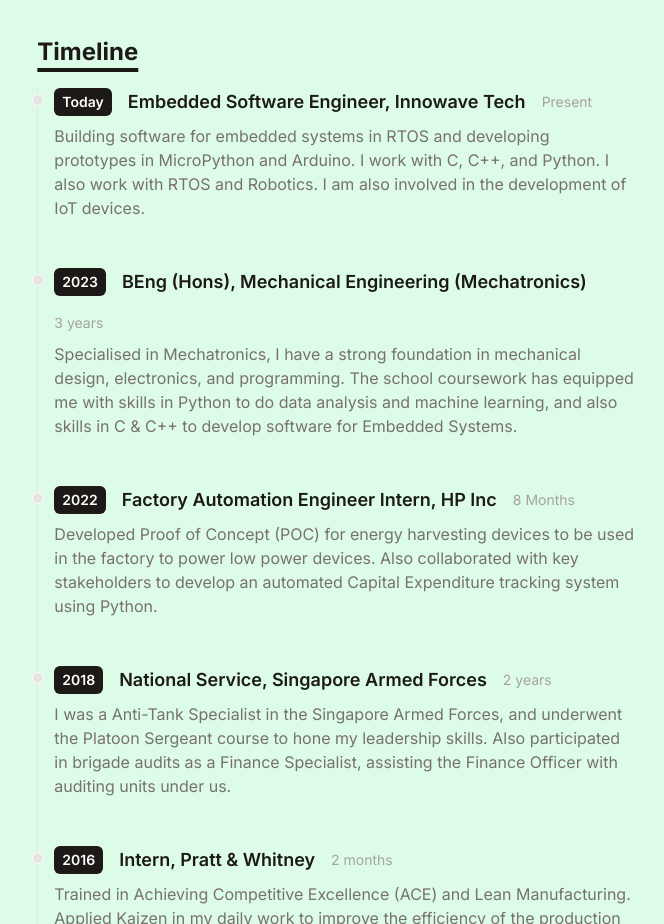
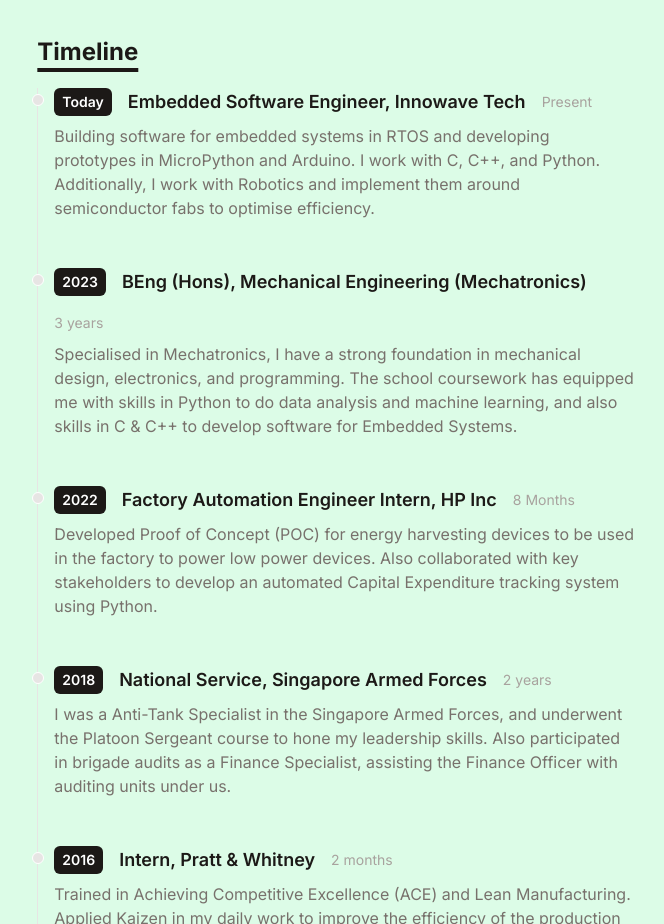
Before and after one commit to jackhww/phrogfolio-site, a React (Vite) app: page / in a window 1280 px wide. Shown: the part 2200-3124 px from the top of the page, without its empty margins (304-968 px from the left). Built offline with nearby package versions, Linux system fonts and the light colour scheme.

Commit message:
changed images, added navbar focus

```diff
--- a/src/data/timeline.js
+++ b/src/data/timeline.js
@@ -3,7 +3,7 @@
         year: 'Today',
         title: 'Embedded Software Engineer, Innowave Tech',
         duration: 'Present',
-        details: 'Building software for embedded systems in RTOS and developing prototypes in MicroPython and Arduino. I work with C, C++, and Python. I also work with RTOS and Robotics. I am also involved in the development of IoT devices.',
+        details: 'Building software for embedded systems in RTOS and developing prototypes in MicroPython and Arduino. I work with C, C++, and Python. Additionally, I work with Robotics and implement them around semiconductor fabs to optimise efficiency.',
     },
     {
         year: '2023',
```
